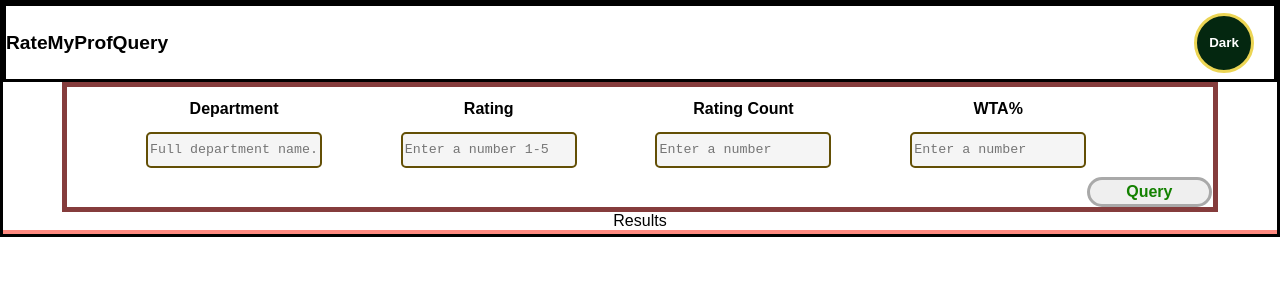
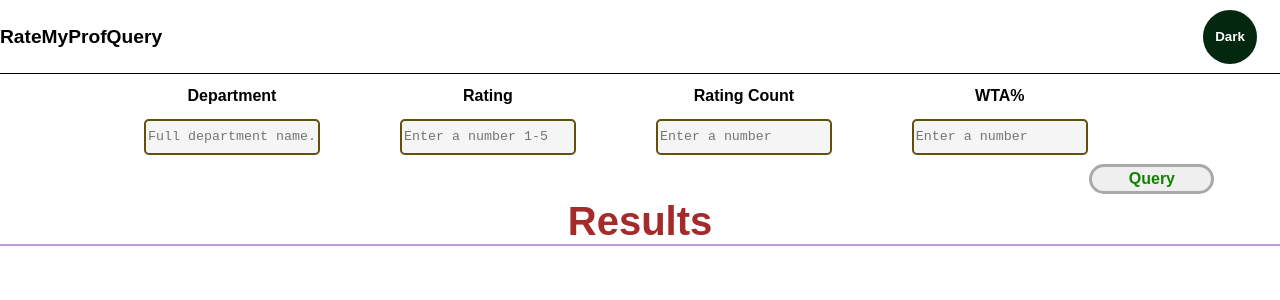
Before and after one commit to Satyy7/instructorinsights01, a React (Create React App) app in the folder client/: page / in a window 1280 px wide. Shown: the top 300 px of the page. Built offline with nearby package versions, Linux system fonts and the light colour scheme.

Commit message:
styling results

```diff
--- a/client/src/App.css
+++ b/client/src/App.css
@@ -3,11 +3,11 @@
     color: #000000;
     /* border: rgb(4, 20, 98); */
     font-family: fantasy;
-    border: 3px solid black;
+    /* border: 3px solid black; */
 }
 
 body.dark-mode {
     background-color: #1b0501;
     color: #FFFFFF;
-    border: 3px solid darkgrey;
+    /* border: 3px solid darkgrey; */
 }
--- a/client/src/components/filter/Filter.css
+++ b/client/src/components/filter/Filter.css
@@ -1,6 +1,6 @@
 .filter-container {
     display: flex;
-    border: 5px solid rgb(133, 60, 60);
+    /* border: 5px solid rgb(133, 60, 60); */
     width: 90%;
     margin: auto;
     height: 15vh;
--- a/client/src/components/header/header.css
+++ b/client/src/components/header/header.css
@@ -1,26 +1,26 @@
 .header {
-    border: 3px solid black;
+    /* border: 3px solid black; */
     display: flex;
     justify-content: space-between;
     font-size: larger;
     align-items: center;
+    border-bottom: 1px solid black;
 }
 body.dark-mode .header {
-    border: 3px solid darkgrey;
+    border-bottom: 1px solid whitesmoke;
 }
 
 .night-button {
     background-color: rgb(4, 39, 16);
     color: white;
-    border: 3px solid rgb(236, 213, 84);
+    border: 3px solid rgb(255, 255, 255);
     width: 60px;
     height: 60px;
     border-radius: 100%;
     margin-right: 20px;
     font-weight: bolder;
     font-family: fantasy;
-
 }
 body.dark-mode .night-button {
-    background-color: rgba(54, 184, 179, 0.53);
+    background-color: rgba(92, 108, 19, 0.53);
 }
--- a/client/src/components/header/header.js
+++ b/client/src/components/header/header.js
@@ -11,9 +11,7 @@
   return (
     <div className="header">
       <h4>RateMyProfQuery</h4>
-      <div >
         <button className="night-button" onClick={() => setDarkMode(!darkMode)}>{darkMode ? 'Light' : 'Dark'}</button>
-      </div>
     </div>
   );
 }
--- a/client/src/components/results/Results.css
+++ b/client/src/components/results/Results.css
@@ -1,5 +1,16 @@
+div {
+    width: 100%;
+    margin: 0;
+    padding: 0;
+    box-sizing: border-box;
+}
 .results-header {
     text-align: center;
+    width: 100%;
+    font-weight: bold;
+    color: brown;
+    font-size: 40px;
+    margin-top: 5px;
 }
 .results-body {
     display: flex;
@@ -7,7 +18,25 @@
     justify-content: space-around;
     align-items: flex-start;
     height: 100%;
-    border: 2px solid rgb(255, 139, 129);
-    overflow: hidden;
+    width: 100%;
+    border: 1px solid rgb(186, 158, 215);
+    /* border: 2px solid rgb(255, 139, 129); */
     flex-wrap: wrap;
 }
+.prof {
+    display: flex;
+    border: 1px solid rgb(186, 158, 215);
+    justify-content: space-between;
+    align-items: center;
+    width: 100%;
+    box-sizing: border-box;
+}
+.prof-name {
+    width: 275px;
+    background-color: rgb(109, 107, 141);
+}
+.rating {
+    margin-right: 20px;
+    font-size: 20px;
+    font-family:'Gill Sans', 'Gill Sans MT', Calibri, 'Trebuchet MS', sans-serif;
+}
--- a/client/src/components/results/Results.js
+++ b/client/src/components/results/Results.js
@@ -8,9 +8,11 @@
       <div className="results-body">
         <div>
           {data.map((prof, index) => (
-            <div key={index}>
-              <h2>{prof.name}</h2>
-              <p>Rating: {prof.rating}</p>
+            <div className="prof" key={index}>
+              <div className="prof-name">
+                <h2>{prof.name}</h2>
+                </div>
+              <p className="rating">Rating: {prof.rating}</p>
             </div>
           ))}
         </div>
```
